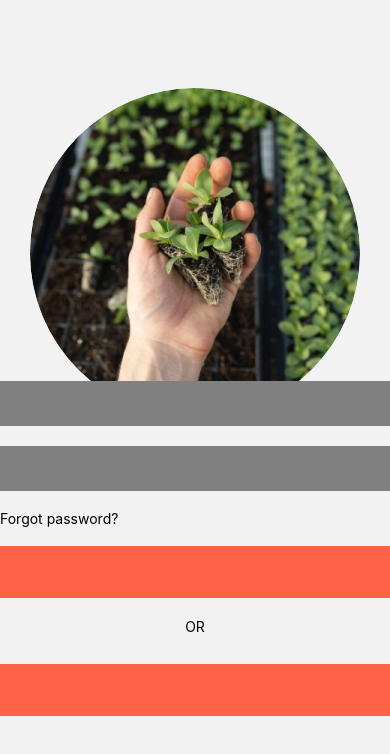
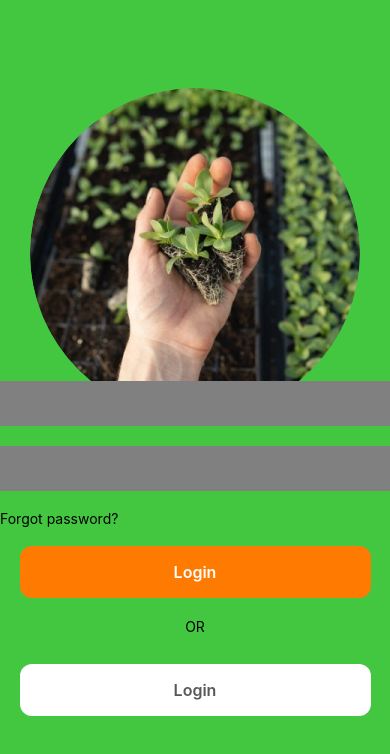
Before and after one commit to anirudh-mk/agriculture-automation-using-iot-frontend-app, a React Native app: screen /loginScreen in a window 390 px wide. Shown: the top 754 px of the page. Built offline with nearby package versions, Linux system fonts and the light colour scheme.

Commit message:
feat(screen/LoginScreen.js) buttons added

```diff
--- a/components/TextButton.js
+++ b/components/TextButton.js
@@ -1,7 +1,7 @@
 import { Text, TouchableHighlight } from 'react-native'
 import React from 'react'
 import { useNavigation } from '@react-navigation/native';
-const TextButton = ({ color, height, width, borderRadious, name, textColor, naviagtion, route }) => {
+const TextButton = ({ color, height, width, borderRadious, name, textColor, route }) => {
 
   const navigation = useNavigation();
 
--- a/screens/LoginScreen.js
+++ b/screens/LoginScreen.js
@@ -1,6 +1,8 @@
 import { View, Text, StyleSheet } from 'react-native'
 import React from 'react'
 import CirculerImage from '../components/CirculerImage'
+import TextButton from '../components/TextButton'
+import colors from '../utils/Colors'
 
 const LoginScreen = () => {
   return (
@@ -23,13 +25,27 @@ const LoginScreen = () => {
             <Text style={ styles.forgotPasswordText }>Forgot password?</Text>
         </View>
         <View style={ styles.LoginButtonContainer }>
-
+            <TextButton
+                color={ colors.orange }
+                height={ 52 }
+                width='90%'
+                borderRadious={ 12 }
+                name='Login'
+                textColor={ colors.white }
+            />
         </View>
         <View style={ styles.orContainer }>
             <Text style={ styles.orText }>OR</Text>
         </View>
         <View style={ styles.LoginWithGoogleContainer }>
-
+            <TextButton
+                color={ colors.white }
+                height={ 52 }
+                width='90%'
+                borderRadious={ 12 }
+                name='Login'
+                textColor={ colors.gray }
+                />
         </View>
     </View>
   )
@@ -38,6 +54,8 @@ const LoginScreen = () => {
 const styles = StyleSheet.create({
     screen:{
         flex:1,
+        backgroundColor: 'linear-gradient(185deg, #127F00 3.84%, rgba(28, 190, 25, 0.81) 97.65%)',
+        boxShadow: '0px 4px 4px 0px rgba(0, 0, 0, 0.25)',
     },
     imageContainer:{
         position:'absolute',
@@ -74,8 +92,6 @@ const styles = StyleSheet.create({
         alignItems:'center',
         width:'100%',
         top:546,
-        height:52,
-        backgroundColor:'tomato'
     },
     orContainer:{
         position:'absolute',
@@ -91,8 +107,6 @@ const styles = StyleSheet.create({
         alignItems:'center',
         width:'100%',
         top:664,
-        height:52,
-        backgroundColor:'tomato'
     },
 })
 
--- a/utils/Colors.js
+++ b/utils/Colors.js
@@ -3,7 +3,8 @@ const colors = {
     secondery:'#117B01',
     white:'#fff',
     gray:'#585858',
-    black:'#000'
+    black:'#000',
+    orange:'#FF7A00'
 }
 
 export default colors;
```
